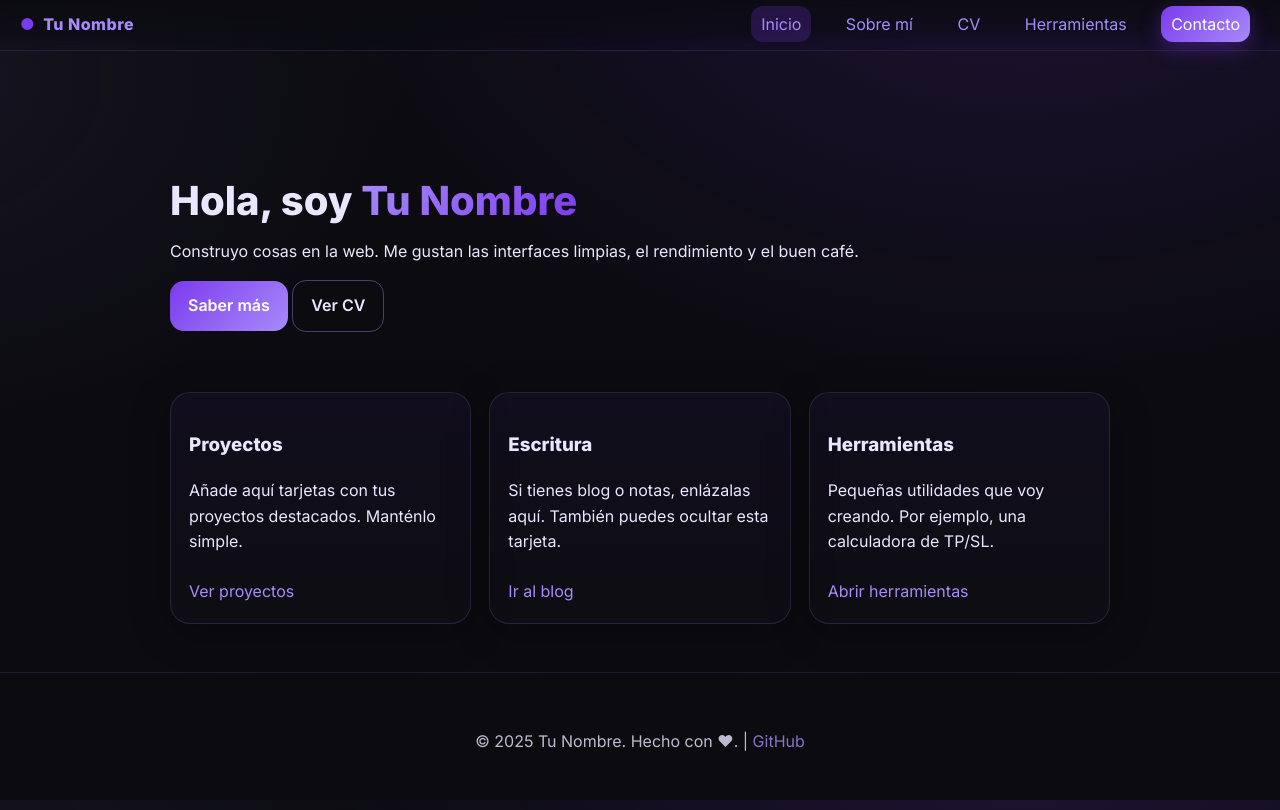
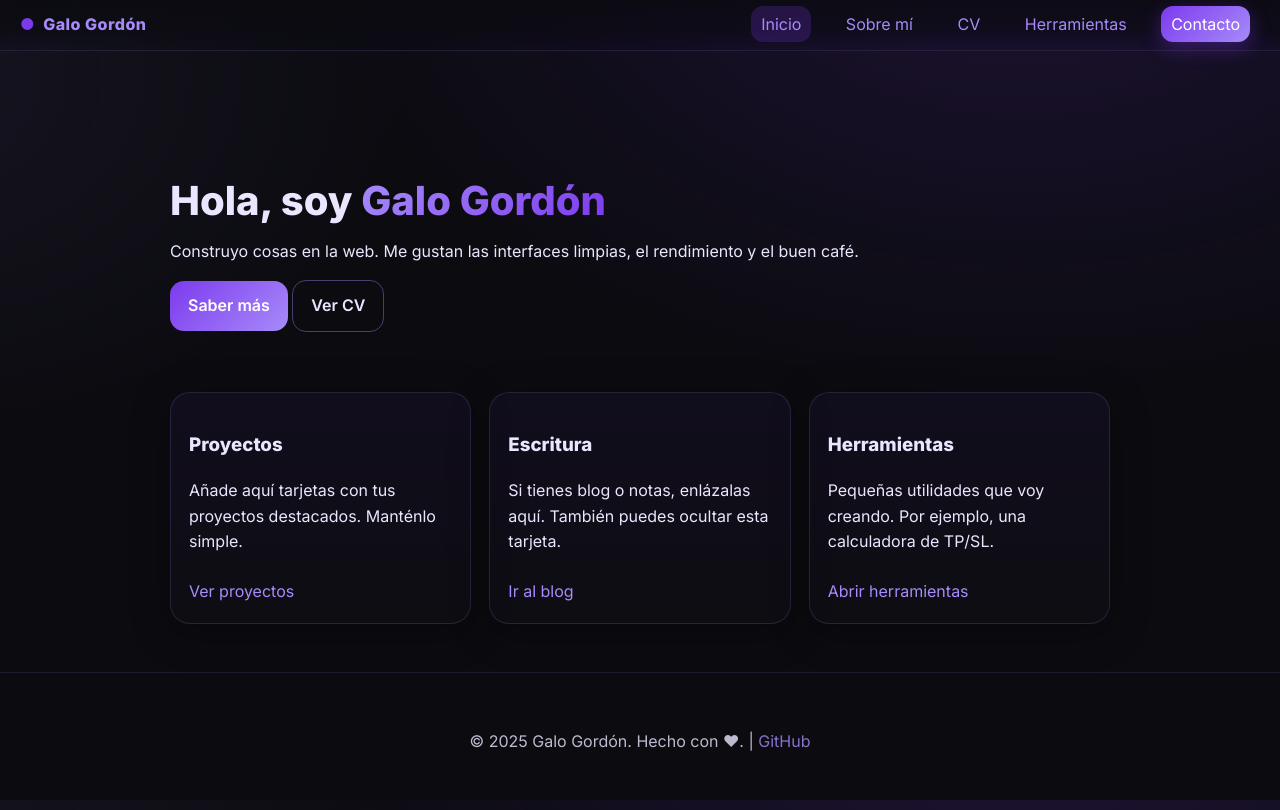
Before and after one commit to GaloGordon/galogordon.github.io, a plain HTML site: page index.html in a window 1280 px wide. Drawn offline with Linux system fonts and the light colour scheme.

Commit message:
Update index.html

```diff
--- a/index.html
+++ b/index.html
@@ -3,7 +3,7 @@
 <head>
   <meta charset="utf-8" />
   <meta name="viewport" content="width=device-width, initial-scale=1" />
-  <title>Inicio · Tu Nombre</title>
+  <title>Inicio · Galo Gordón</title>
   <meta name="description" content="Portafolio personal minimalista en negro y morado.">
   <meta name="theme-color" content="#7c3aed" />
   <link rel="icon" href="/assets/img/favicon.svg" type="image/svg+xml" />
@@ -14,7 +14,7 @@
 </head>
 <body>
   <header class="site-header">
-  <a class="brand" href="/"><span class="dot">●</span>Tu Nombre</a>
+  <a class="brand" href="/"><span class="dot">●</span>Galo Gordón</a>
   <nav class="nav" data-active="inicio">
     <a href="/" data-page="inicio">Inicio</a>
     <a href="/sobre-mi.html" data-page="sobre-mi">Sobre mí</a>
@@ -25,7 +25,7 @@
 </header>
 
   <main class="container"><section class="hero">
-  <h1>Hola, soy <span class="grad">Tu Nombre</span></h1>
+  <h1>Hola, soy <span class="grad">Galo Gordón</span></h1>
   <p>Construyo cosas en la web. Me gustan las interfaces limpias, el rendimiento y el buen café.</p>
   <div class="hero-actions">
     <a class="btn" href="/sobre-mi.html">Saber más</a>
@@ -51,7 +51,7 @@
 </section>
 </main>
   <footer class="site-footer">
-    <p>© <span id="year"></span> Tu Nombre. Hecho con ♥. | <a href="https://github.com/" target="_blank" rel="noopener">GitHub</a></p>
+    <p>© <span id="year"></span> Galo Gordón. Hecho con ♥. | <a href="https://github.com/" target="_blank" rel="noopener">GitHub</a></p>
   </footer>
   <script src="/assets/js/main.js"></script>
 
```
